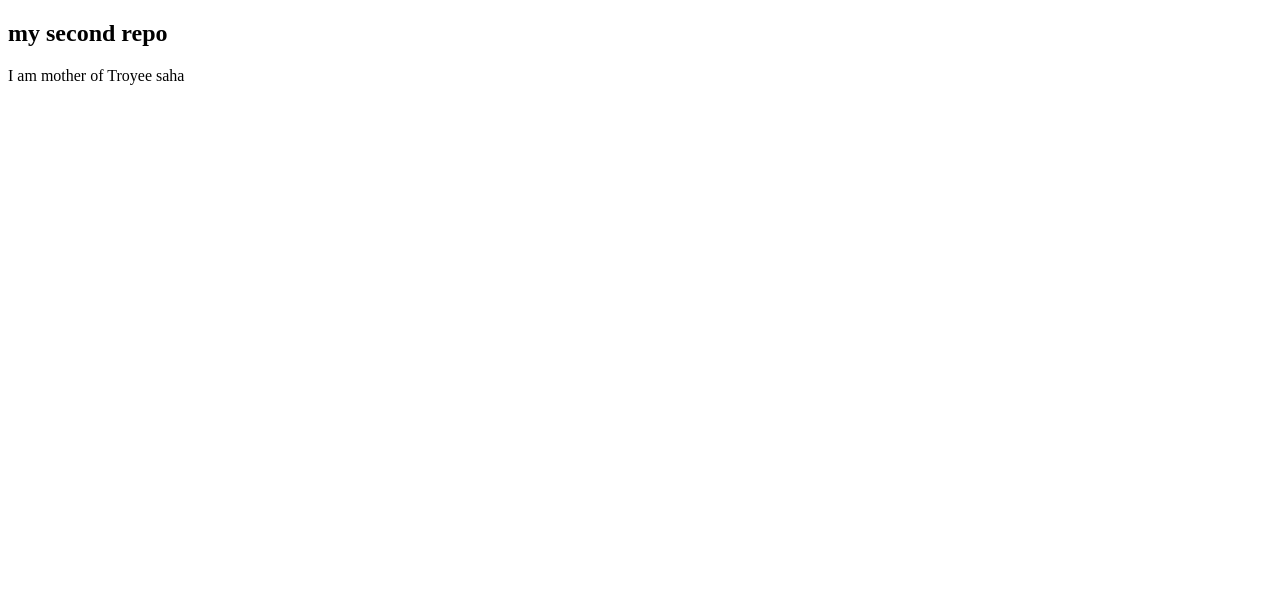
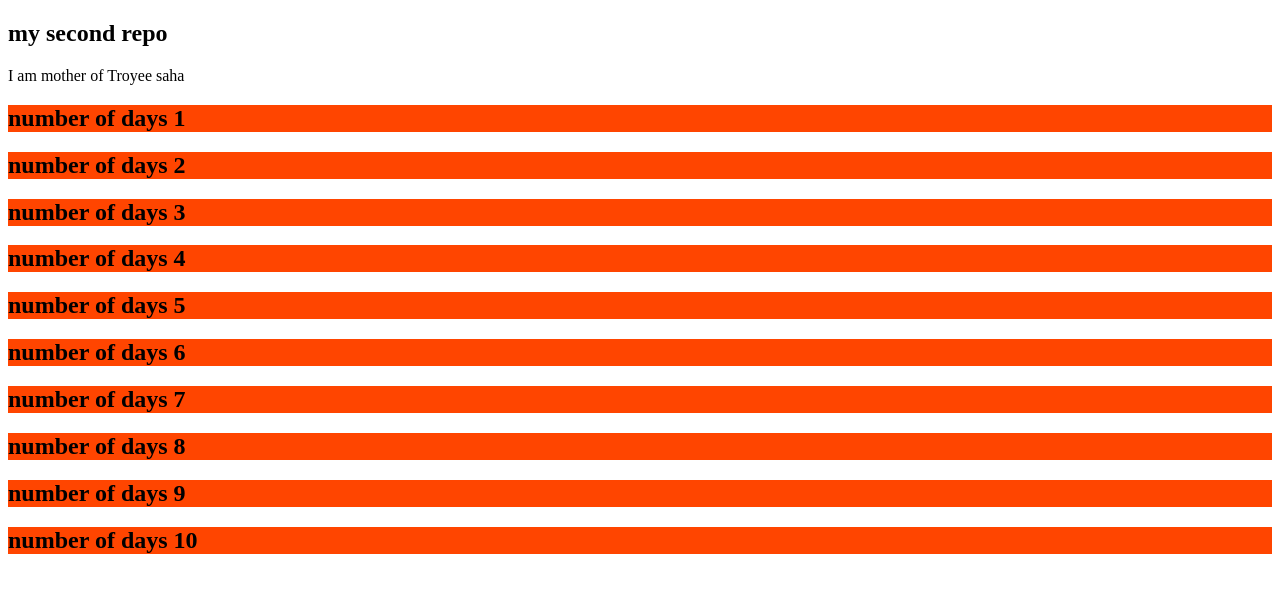
Before and after one commit to purnisaha143/my-second-repo, a plain HTML site: page index.html in a window 1280 px wide. Drawn offline with Linux system fonts and the light colour scheme.

Commit message:
color change

```diff
--- a/index.html
+++ b/index.html
@@ -5,9 +5,44 @@
     <meta http-equiv="X-UA-Compatible" content="IE=edge">
     <meta name="viewport" content="width=device-width, initial-scale=1.0">
     <title>my second repo</title>
+    <style>
+        .number-color{
+            background-color: orangered;
+        }
+    </style>
 </head>
 <body>
  <h2>my second repo</h2>
  <p>I am mother of Troyee saha</p>
+ <div class="number-color">
+     <h2>number of days 1</h2>
+ </div>
+ <div class="number-color">
+     <h2>number of days 2</h2>
+ </div>
+ <div class="number-color">
+     <h2>number of days 3</h2>
+ </div>
+ <div class="number-color">
+     <h2>number of days 4</h2>
+ </div>
+ <div class="number-color">
+     <h2>number of days 5</h2>
+ </div>
+ <div class="number-color">
+     <h2>number of days 6</h2>
+ </div>
+ <div class="number-color">
+     <h2>number of days 7</h2>
+ </div>
+ <div class="number-color">
+     <h2>number of days 8</h2>
+ </div>
+ <div class="number-color">
+     <h2>number of days 9</h2>
+ </div>
+ <div class="number-color">
+     <h2>number of days 10</h2>
+ </div>
 </body>
 </html>
```
